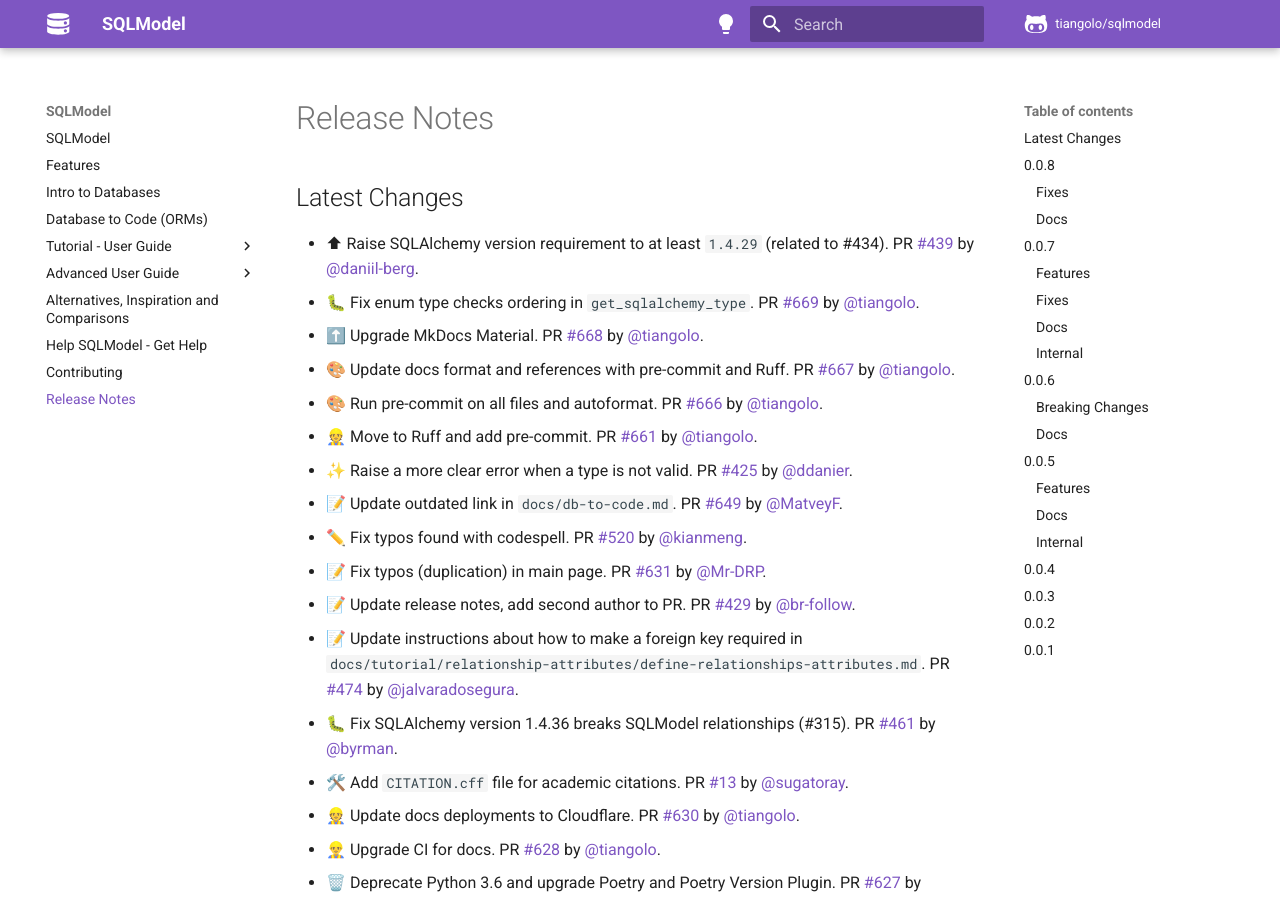
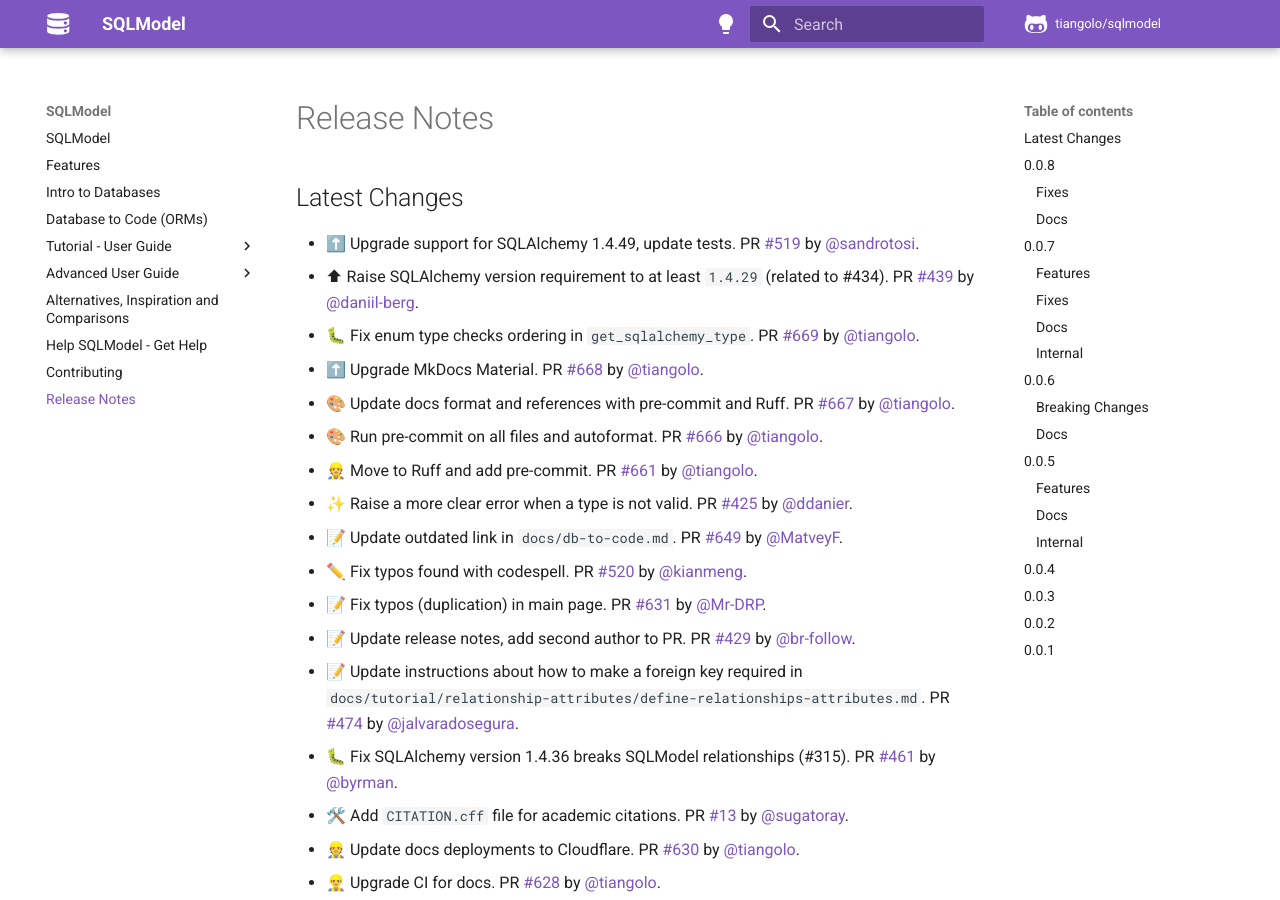
Before and after one commit to sztrakabalint/fastapi-sqlmodel, an MkDocs documentation site: the page built from docs/release-notes.md, in a window 1280 px wide and 900 px high. Built offline with MkDocs 1.6.1 and Material for MkDocs 9.7.7, drawn with Linux system fonts in a browser that asks for light colours; comment, search, counter and statistics services are not loaded.

Commit message:
📝 Update release notes

```diff
--- a/docs/release-notes.md
+++ b/docs/release-notes.md
@@ -2,6 +2,7 @@
 
 ## Latest Changes
 
+* ⬆️ Upgrade support for SQLAlchemy 1.4.49, update tests. PR [#519](https://github.com/tiangolo/sqlmodel/pull/519) by [@sandrotosi](https://github.com/sandrotosi).
 * ⬆ Raise SQLAlchemy version requirement to at least `1.4.29` (related to #434). PR [#439](https://github.com/tiangolo/sqlmodel/pull/439) by [@daniil-berg](https://github.com/daniil-berg).
 * 🐛 Fix enum type checks ordering in `get_sqlalchemy_type`. PR [#669](https://github.com/tiangolo/sqlmodel/pull/669) by [@tiangolo](https://github.com/tiangolo).
 * ⬆️ Upgrade MkDocs Material. PR [#668](https://github.com/tiangolo/sqlmodel/pull/668) by [@tiangolo](https://github.com/tiangolo).
```
